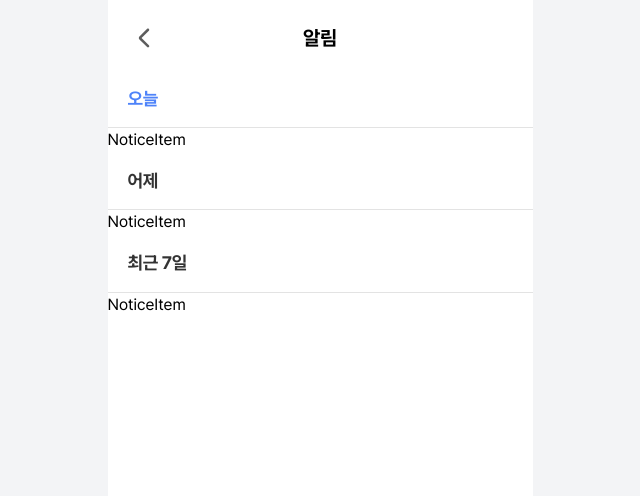
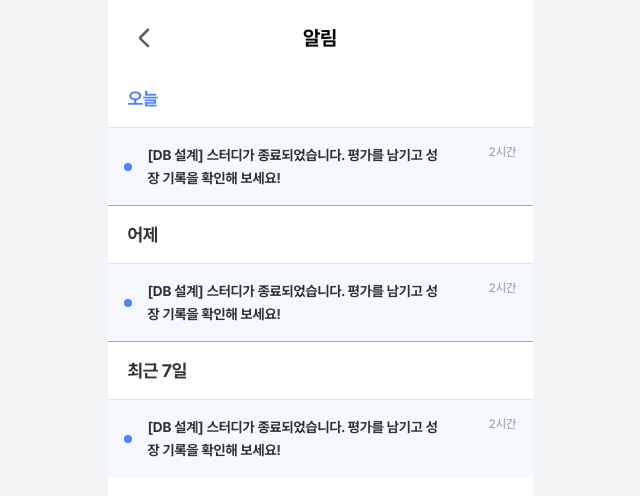
Before and after one commit to UMC9th-NaviK/NaviK-FE, a React (Vite) app: page /notice in a window 1280 px wide. Shown: the top 496 px of the page, without its empty margins (320-960 px from the left). Built offline with nearby package versions, Linux system fonts and the light colour scheme.

Commit message:
#13 [FEAT] 알림 아이템

```diff
--- a/src/components/notification/NoticeItem.tsx
+++ b/src/components/notification/NoticeItem.tsx
@@ -1,5 +1,27 @@
-const NoticeItem = () => {
-  return <div>NoticeItem</div>;
+type NoticeItemProps = {
+  isRead?: boolean;
+  text?: string;
+  time?: string;
+  className?: string;
+};
+
+const NoticeItem = ({
+  isRead,
+  text = '[DB 설계] 스터디가 종료되었습니다. 평가를 남기고 성장 기록을 확인해 보세요!',
+  time = '2시간',
+  className = '',
+}: NoticeItemProps) => {
+  return (
+    <div
+      className={`text-opacity-black-80 border-b-base-400 flex gap-10 border-b p-4 last:border-0 ${isRead ? 'bg-base-200 text-body-14R' : 'text-body-14B bg-white-background'} ${className}`}
+    >
+      <div className="flex items-center justify-center gap-4">
+        {!isRead && <div className="bg-primary-blue-500 h-2 w-2 rounded-full" />}
+        <p className="line-clamp-2 flex-1 overflow-hidden text-ellipsis">{text}</p>
+      </div>
+      <p className="text-caption-12R text-opacity-black-40 whitespace-nowrap">{time}</p>
+    </div>
+  );
 };
 
 export default NoticeItem;
```
